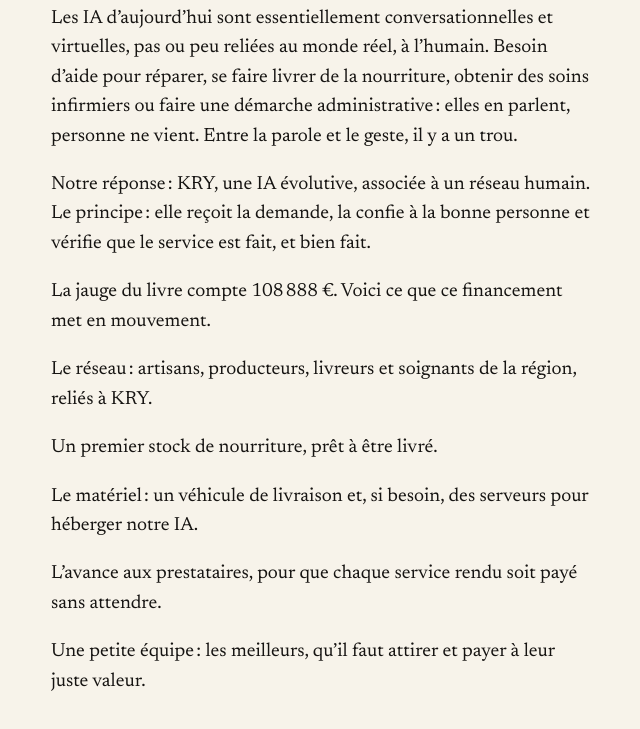
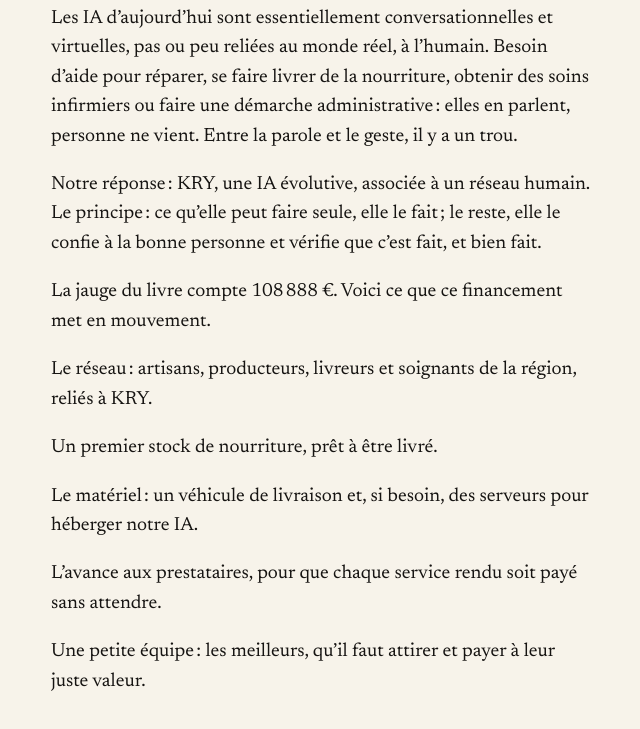
Before and after one commit to Yayamiii/Myr, a plain HTML site: page jauge.html in a window 1280 px wide. Shown: the part 167-896 px from the top of the page, without its empty margins (317-957 px from the left). Drawn offline with Linux system fonts and the light colour scheme.

Commit message:
Au mot de Kais (« push ces derniers détails et c'est good, on va rester sur cette dernière version », frappe corrigée) : passerelle « L'usage de la somme », « Le principe : ce qu'elle peut faire seule, elle le fait ; le reste, elle le confie à la bonne personne et vérifie que c'est fait, et bien fait. » au lieu de « elle reçoit la demande, la confie à la bonne personne… » ; anglais aussi (« The principle: what it can do alone, it does; the rest, it hands to the right person… »)
Co-Authored-By: Claude Opus 5.5 <noreply@anthropic.com>

```diff
--- a/jauge.html
+++ b/jauge.html
@@ -11,7 +11,7 @@
 <p class="haut"><a href="index.html">Tout a une racine.</a></p>
 <h1>L’usage de la somme</h1>
 <p>Les IA d’aujourd’hui sont essentiellement conversationnelles et virtuelles, pas ou peu reliées au monde réel, à l’humain. Besoin d’aide pour réparer, se faire livrer de la nourriture, obtenir des soins infirmiers ou faire une démarche administrative : elles en parlent, personne ne vient. Entre la parole et le geste, il y a un trou.</p>
-<p>Notre réponse : KRY, une IA évolutive, associée à un réseau humain. Le principe : elle reçoit la demande, la confie à la bonne personne et vérifie que le service est fait, et bien fait.</p>
+<p>Notre réponse : KRY, une IA évolutive, associée à un réseau humain. Le principe : ce qu’elle peut faire seule, elle le fait ; le reste, elle le confie à la bonne personne et vérifie que c’est fait, et bien fait.</p>
 <p>La jauge du livre compte 108 888 €. Voici ce que ce financement met en mouvement.</p>
 <p>Le réseau : artisans, producteurs, livreurs et soignants de la région, reliés à KRY.</p>
 <p>Un premier stock de nourriture, prêt à être livré.</p>
```
Also changed, not shown: en/jauge.html (+1 -1 lines).
